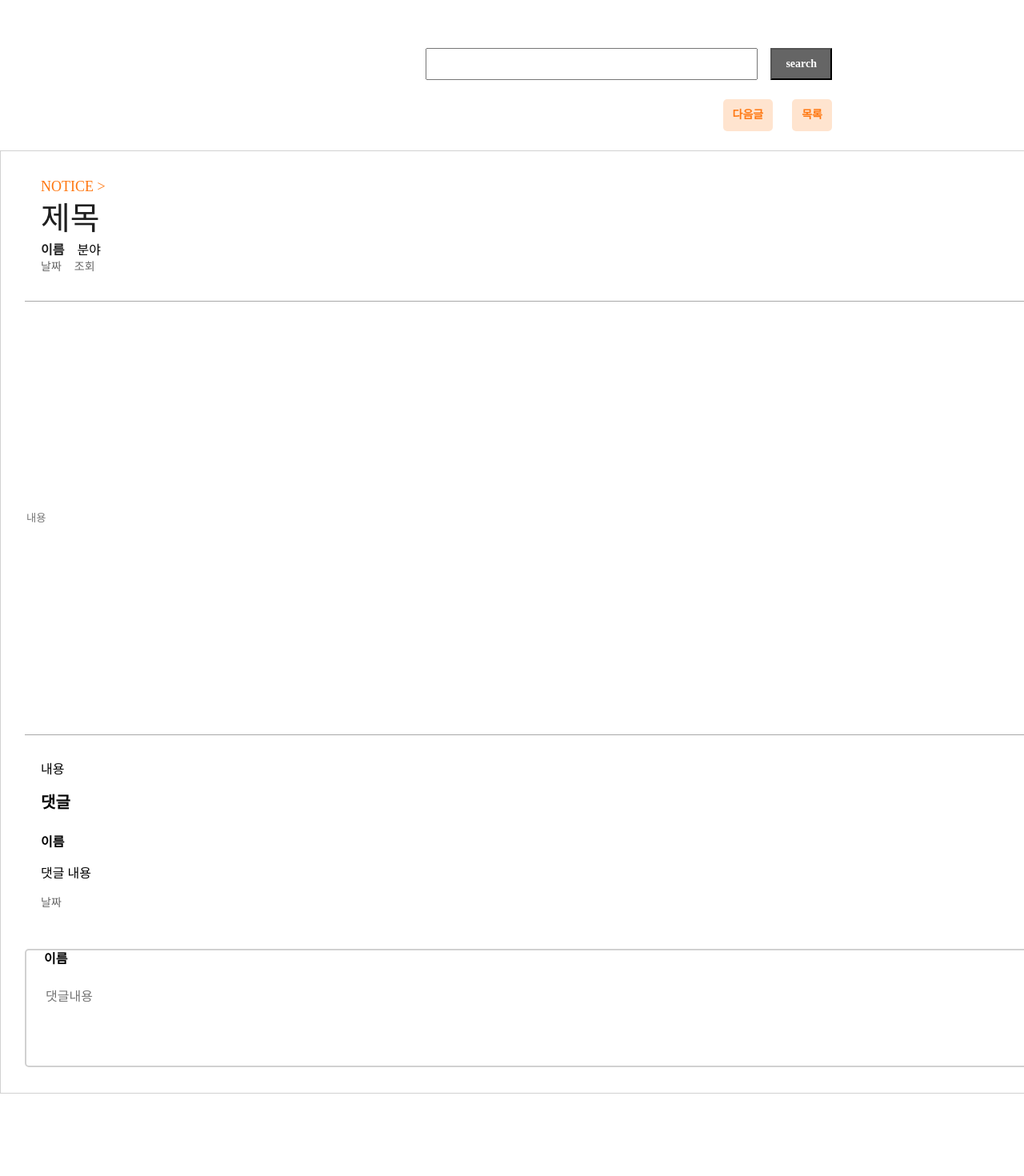
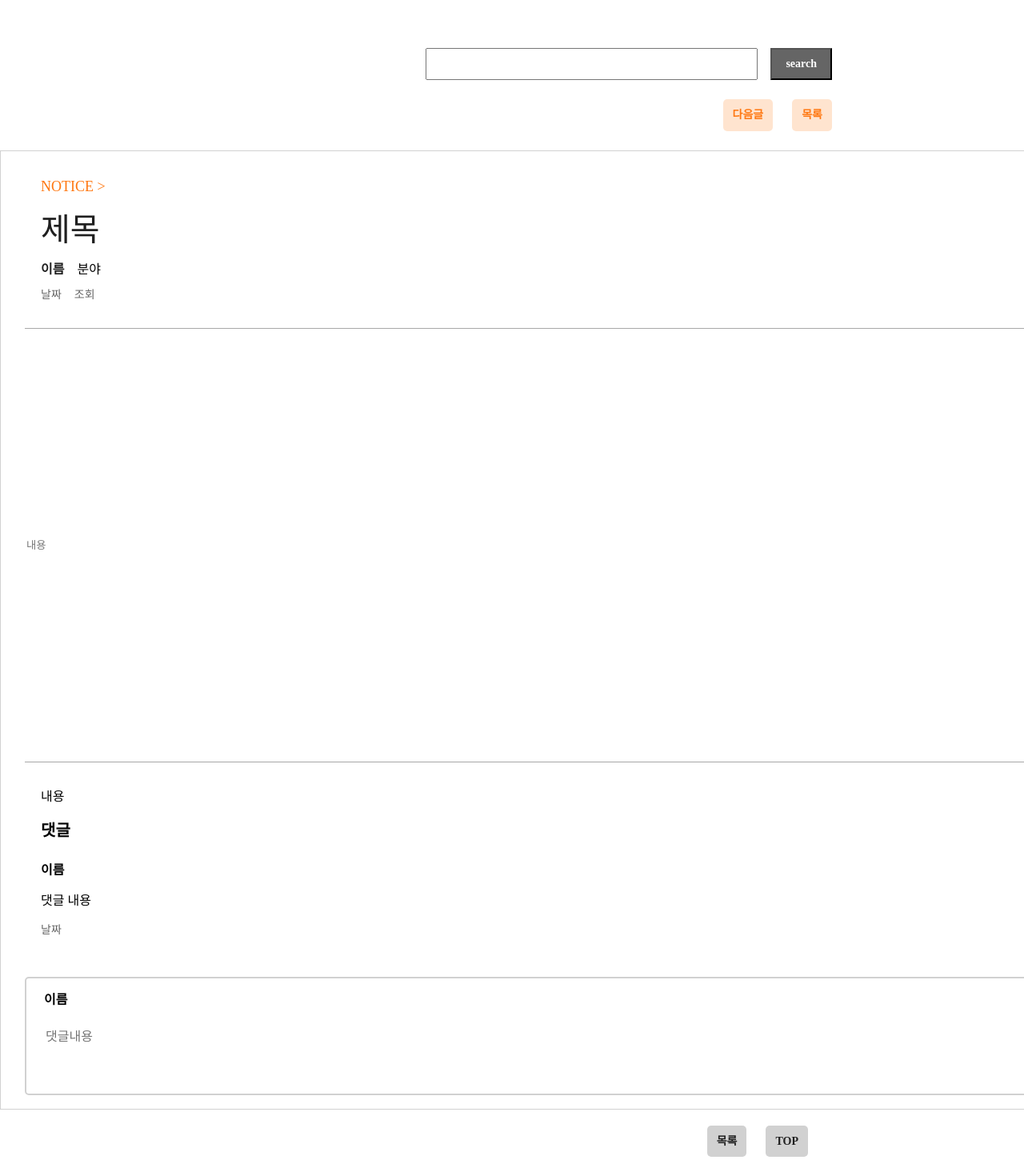
Before and after one commit to Likelion-YeungNam-Univ/yuLion_client, a React (Create React App) app: page /postviewer in a window 1280 px wide. Shown: the part 101-1571 px from the top of the page at 80% size. Before the commit the page ends 1468 px from the top, so only its background shows below. Built offline with nearby package versions, Linux system fonts and the light colour scheme.

Commit message:
[style] 버튼 추가

```diff
--- a/src/components/comment/CommentUpdateBox.js
+++ b/src/components/comment/CommentUpdateBox.js
@@ -33,6 +33,7 @@ const CommentWriter = styled.h1`
   font-weight: 700;
   line-height: 140%;
   margin-left: 22px;
+  margin-top: 16px;
 `;
 const CommentInputField = styled.input`
   // border: none;
--- a/src/components/postviewer/PostSearchBar.js
+++ b/src/components/postviewer/PostSearchBar.js
@@ -1,4 +1,5 @@
 import styled from "styled-components";
+import { PRIMARY } from "../../styles/GlobalStyle.js";
 
 const PostSearchBar = () => {
   return (
@@ -8,7 +9,7 @@ const PostSearchBar = () => {
         <SearchButton>search</SearchButton>
       </SearchBarContainer>
       <PostViewerButton>
-        <NextButton>다음글</NextButton>
+        <PostListButton>다음글</PostListButton>
         <PostListButton>목록</PostListButton>
       </PostViewerButton>
     </SearchContainer>
@@ -29,8 +30,6 @@ const SearchInput = styled.input`
   height: 40px;
   justify-content: center;
   align-items: flex-start;
-  gap: 16px;
-  flex-shrink: 0;
   outline: none;
 `;
 
@@ -55,16 +54,15 @@ const PostViewerButton = styled.div`
   margin-bottom: 24px;
   // float: right;
 `;
-const NextButton = styled.button`
+const PostListButton = styled.button`
+  margin-left: 24px;
   display: inline-flex;
   padding: 10px 12px;
   justify-content: center;
   align-items: center;
-  gap: 10px;
   border-radius: 5px;
-  background: rgba(255, 119, 16, 0.2);
-  color: var(--Primary-color, #ff7710);
-  /* Body/14px/140%/semibold */
+  background:rgba(255, 119, 16, 0.2);
+  color:${PRIMARY};
   font-family: Pretendard;
   font-size: 14px;
   font-style: normal;
@@ -72,26 +70,8 @@ const NextButton = styled.button`
   line-height: 140%;
   border: none;
 `;
-const PostListButton = styled.button`
-  display: inline-flex;
-  padding: 10px 12px;
-  justify-content: center;
-  align-items: center;
-  gap: 10px;
-  color: var(--Primary-color, #ff7710);
-  /* Body/14px/140%/semibold */
-  font-family: Pretendard;
-  font-size: 14px;
-  font-style: normal;
-  font-weight: 600;
-  line-height: 140%;
-  border-radius: 5px;
-  background: rgba(255, 119, 16, 0.2);
-  border: none;
-  margin-left: 24px;
-`;
+
 const SearchContainer = styled.div`
   margin-right: 240px;
   margin-top: 61px;
-  //   float: right;
 `;
--- a/src/components/postviewer/PostViewerBox.js
+++ b/src/components/postviewer/PostViewerBox.js
@@ -6,7 +6,10 @@ const PostViewer = () => {
   return (
     <PostContainer>
       <PostTitleContainer>
-        <MovePostList href="/post">NOTICE {">"}</MovePostList>
+        <PostHeader>
+          <MovePostList href="/post">NOTICE {">"}</MovePostList>
+          <PostingButton>글 등록</PostingButton>
+        </PostHeader>
         <PostTitle>제목</PostTitle>
         <PostInfo>
           <PostWriter>이름</PostWriter>
@@ -17,8 +20,8 @@ const PostViewer = () => {
           <PostDate>조회</PostDate>
         </PostInfoEtc>
       </PostTitleContainer>
-      <PostContext type='text'  placeholder="내용"/>
-        <PostText>내용</PostText>
+      <PostContext type="text" placeholder="내용" />
+      <PostText>내용</PostText>
       {/* </PostContext> */}
       <CommentBox />
       <CommentUpdateBox />
@@ -32,8 +35,7 @@ const PostContainer = styled.div`
   padding-left: 30px;
   padding-top: 32px;
   width: 1440px;
-  // width: 1410px;
-  height: 1179px;
+  height: 1199px;
   margin: 0 auto;
   border: 1px solid var(--Gray-20, #d1d1d1);
 `;
@@ -41,6 +43,27 @@ const PostTitleContainer = styled.div`
   width: 1380px;
   // padding-left: 20px;
   padding-left: 20px;
+`;
+const PostHeader = styled.div`
+  display: flex;
+  justify-content: space-between;
+`;
+const PostingButton = styled.button`
+  display: inline-flex;
+  padding: 10px 12px;
+  justify-content: center;
+  align-items: center;
+  gap: 10px;
+  border-radius: 5px;
+  background: rgba(255, 119, 16, 0.2);
+  color: var(--Primary-color, #ff7710);
+  /* Body/14px/140%/semibold */
+  font-family: Pretendard;
+  font-size: 14px;
+  font-style: normal;
+  font-weight: 600;
+  line-height: 140%;
+  border: none;
 `;
 
 const MovePostList = styled.a`
@@ -82,11 +105,13 @@ const PostField = styled.h1`
 `;
 const PostInfo = styled.div`
   display: flex;
+  margin-top: 10px;
 `;
 const PostInfoEtc = styled.div`
   display: flex;
   width: 1380px;
   margin-bottom: 32px;
+  margin-top: 10px;
 `;
 const PostDate = styled.h1`
   color: var(--Gray-40, #656565);
@@ -106,7 +131,6 @@ const PostContext = styled.input`
   outline: none;
   border-right: none;
   border-left: none;
-
 `;
 const PostText = styled.h1`
   color: #000;
--- a/src/pages/Layout.js
+++ b/src/pages/Layout.js
@@ -1,4 +1,4 @@
-import { Outlet, useNavigate } from "react-router-dom";
+import { Outlet, useNavigate, useLocation } from "react-router-dom";
 import {
   Wrapper,
   Header,
@@ -14,6 +14,7 @@ import AuthModal from "../components/modals/AuthModal";
 
 const Layout = () => {
   const navigate = useNavigate();
+  const location = useLocation();
 
   const onClickLogo = () => {
     navigate("/");
@@ -34,12 +35,17 @@ const Layout = () => {
     setIsModalOpen(false);
   };
 
+  // 현재 경로가 '/authcomplete'일 경우를 확인합니다.
+  const isAuthCompletePage = location.pathname === '/authcomplete';
+
   return (
     <Wrapper>
       <Header>
         <Logo src="/Logo.png" onClick={onClickLogo} />
-        {/* TODO: 사용자에게 권한이 없을 시 관리자 페이지 이동 버튼은 없어야함! */}
-        <AdminButton onClick={handleAdminClick}>Admin</AdminButton>
+        {/* '/authcomplete' 페이지가 아닐 때만 AdminButton 렌더링 */}
+        {!isAuthCompletePage && <AdminButton onClick={handleAdminClick}>Admin</AdminButton>}
+        {/* '/authcomplete' 페이지가 아닐 때만 Navbar 렌더링 */}
+        {!isAuthCompletePage && (
           <Navbar>
             <Nav>
               <NavItem>
@@ -59,6 +65,7 @@ const Layout = () => {
               </NavItem>
             </Nav>
           </Navbar>
+        )}
       </Header>
       <Outlet />
       <AuthModal isOpen={isModalOpen} onClose={closeModal} />
--- a/src/pages/PostViewer.js
+++ b/src/pages/PostViewer.js
@@ -1,13 +1,43 @@
 import PostSearchBar from "../components/postviewer/PostSearchBar";
 import PostViewerBox from "../components/postviewer/PostViewerBox";
+import styled from "styled-components";
+import { GRAY50, GRAY20 } from "../styles/GlobalStyle.js";
 
 const PostViewer = () => {
   return (
     <div>
-      <PostSearchBar/>
+      <PostSearchBar />
       <PostViewerBox />
+      <PostViewrBottomButton>
+        <PostListBottomButton >목록</PostListBottomButton>
+        <PostListBottomButton>TOP</PostListBottomButton>
+      </PostViewrBottomButton>
     </div>
   );
 };
 
 export default PostViewer;
+
+const PostViewrBottomButton = styled.div`
+  display: flex;
+  justify-content: flex-end;
+  margin-bottom: 24px;
+  margin-right: 270px;
+  margin-top: 20px;
+`;
+const PostListBottomButton = styled.button`
+  margin-left: 24px;
+  display: inline-flex;
+  padding: 10px 12px;
+  justify-content: center;
+  align-items: center;
+  border-radius: 5px;
+  background:${GRAY20};
+  color:${GRAY50};
+  font-family: Pretendard;
+  font-size: 14px;
+  font-style: normal;
+  font-weight: 600;
+  line-height: 140%;
+  border: none;
+`;
```
Also changed, not shown: src/App.js (+4 -5 lines). Lines whose indentation alone changed are shown as unchanged.
